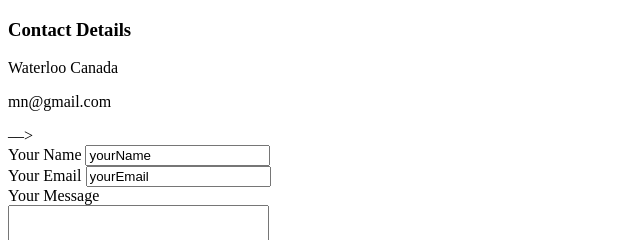
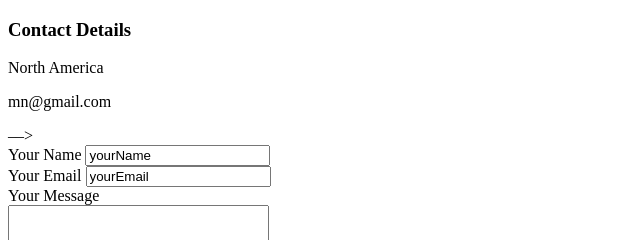
Before and after one commit to mahenprasaad/cv, a plain HTML site: page contact-list.html in a window 1280 px wide. Shown: the top 240 px of the page, 0-640 px from the left. Drawn offline with Linux system fonts and the light colour scheme.

Commit message:
Update contact-list.html

```diff
--- a/contact-list.html
+++ b/contact-list.html
@@ -6,7 +6,7 @@
   </head>
   <body>
     <h3> Contact Details</h3>
-    <p>Waterloo Canada</p>
+    <p>North America</p>
     <p>mn@gmail.com</p>
       <! ––<form class="" action="index.html" method="post"> ––>
       <form class="" action="mailto:abc@gmail.com" method="post" enctype="text/plain">
```
